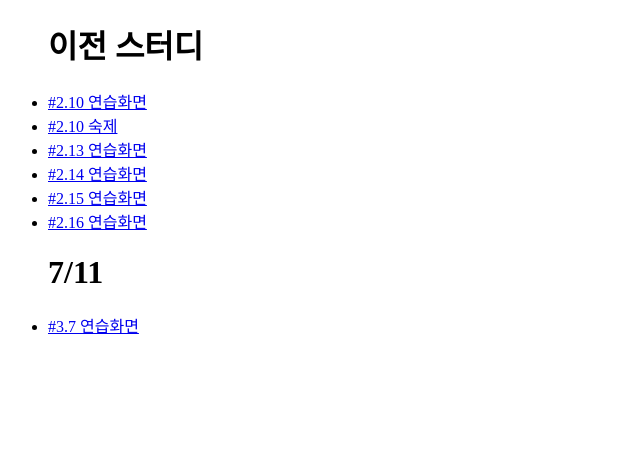
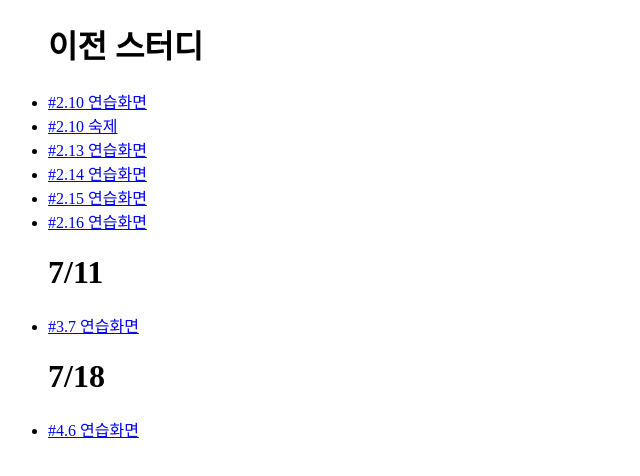
Before and after one commit to papadog218/nomadCoderByDurannoStudy, a plain HTML site: page index.html in a window 1280 px wide. Shown: the whole page, without its empty margins (0-640 px from the left). Drawn offline with Linux system fonts and the light colour scheme.

Commit message:
메인 페이지 링크 연결

```diff
--- a/index.html
+++ b/index.html
@@ -20,5 +20,9 @@
         <h1>7/11</h1>
         <li><a href="lectures/No_3.7/practice/index.html">#3.7 연습화면</a></li>
     </ul>
+    <ul>
+        <h1>7/18</h1>
+        <li><a href="lectures/login/No_4.6/practice/index.html">#4.6 연습화면</a></li>
+    </ul>
 </body>
 </html>
```
